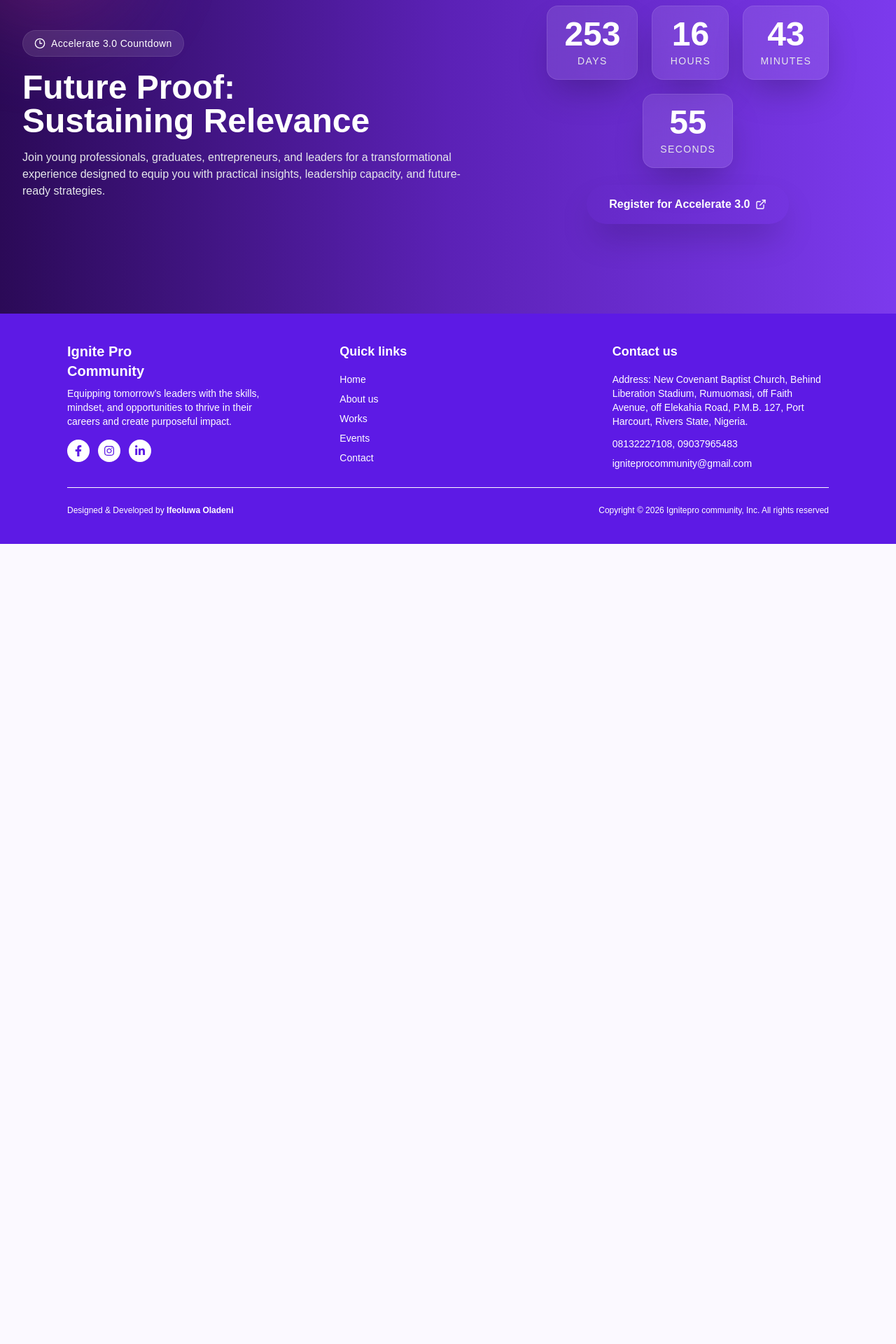
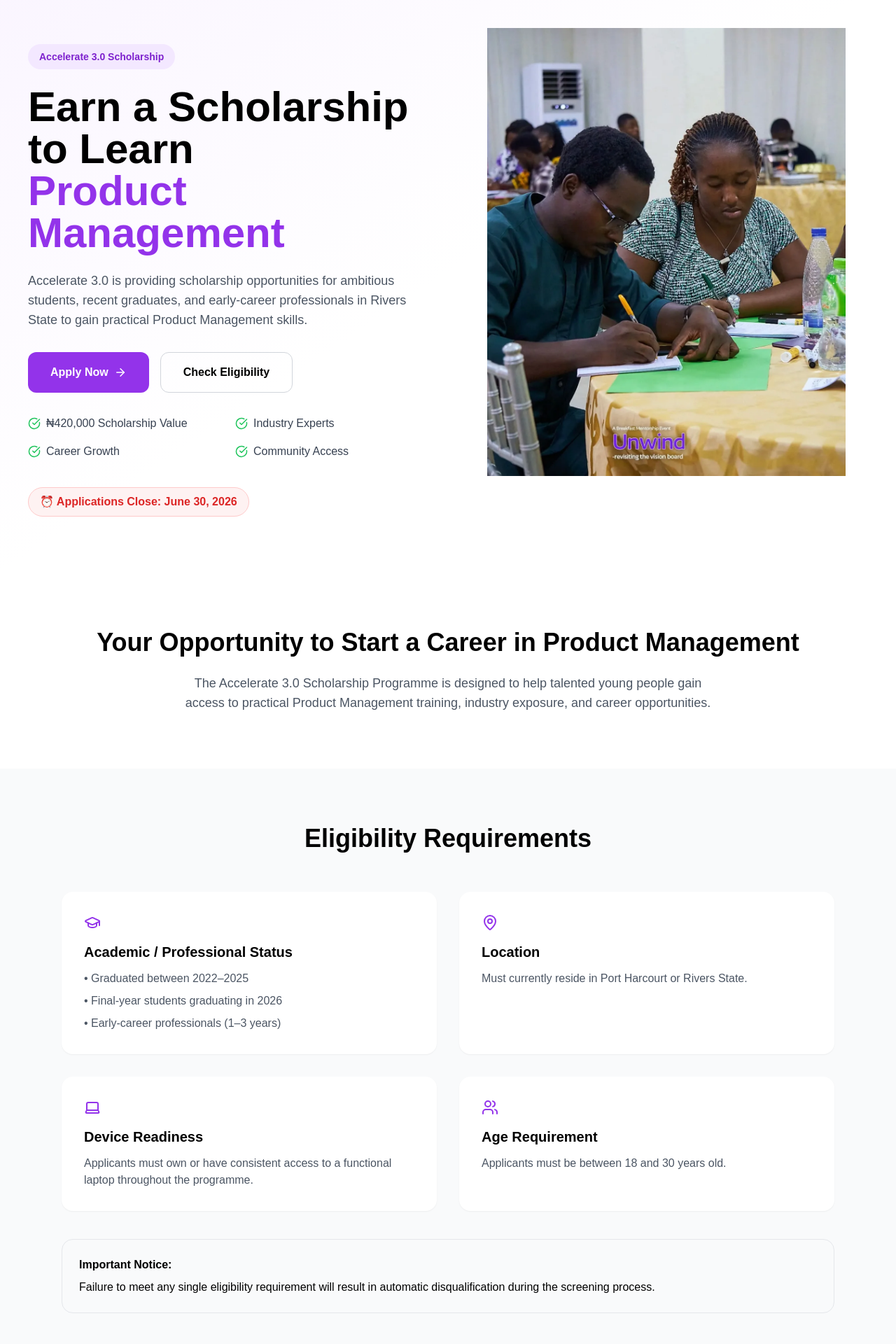
Before and after one commit to ifeday1/ignitepro, a React (Create React App) app: page /accelerate3.0/scholarship in a window 1280 px wide. Shown: the part 120-2040 px from the top of the page at 70% size. Before the commit the page ends 897 px from the top, so only its background shows below. Built offline with nearby package versions, Linux system fonts and the light colour scheme.

Commit message:
scholarship

```diff
--- a/src/App.js
+++ b/src/App.js
@@ -19,6 +19,7 @@ import Podcast from './components/Podcast';
 import AcceleratePage from './pages/AcceleratePage';
 import AccelerateCountdown from './components/AccelerateCountdown';
 import Donate from './pages/Donate';
+import ScholarshipPage from './pages/ScholarshipPage';
 
 function App() {
   return (
@@ -41,7 +42,8 @@ function App() {
           <Route path='/pitch-form' element={<Form />} />
           <Route path='/speakers' element={<Speakers />} />
           <Route path='/accelerate3.0' element={<AcceleratePage />} />
-          <Route path='/donate' element={<Donate/>} />
+          <Route path='/accelerate3.0/scholarship' element={<ScholarshipPage />} />
+          <Route path='/donate' element={<Donate />} />
         </Routes>
         <AccelerateCountdown />
 
--- a/src/pages/Donate.jsx
+++ b/src/pages/Donate.jsx
@@ -93,7 +93,6 @@ const Donate = () => {
             </p>
           </div>
 
-
           <div className='grid md:grid-cols-3 gap-8'>
             <div className='bg-gray-50 rounded-3xl p-8'>
               <h3 className='font-bold text-xl mb-3'>Leadership Development</h3>
--- /dev/null
+++ b/src/pages/ScholarshipPage.jsx
@@ -0,0 +1,194 @@
+import React from 'react';
+import {
+  ArrowRight,
+  CheckCircle,
+  Laptop,
+  GraduationCap,
+  MapPin,
+  Users,
+} from 'lucide-react';
+import SH from '../assets/35.jpg';
+
+const ScholarshipPage = () => {
+  const applyLink =
+    'https://docs.google.com/forms/d/e/1FAIpQLSd88bp35shpYj0RkSF6z2AHq7ZvRBWe_q2Hx2NMwKcXSHfDwA/viewform';
+
+  return (
+    <div className='min-h-screen bg-white mt-20'>
+      {/* Hero */}
+      <section className='relative overflow-hidden bg-gradient-to-br from-purple-50 via-white to-orange-50'>
+        <div className='max-w-7xl mx-auto px-6 lg:px-10 py-20'>
+          <div className='grid lg:grid-cols-2 gap-12 items-center'>
+            <div>
+              <span className='inline-block bg-purple-100 text-purple-700 px-4 py-2 rounded-full text-sm font-semibold'>
+                Accelerate 3.0 Scholarship
+              </span>
+
+              <h1 className='mt-6 text-5xl md:text-6xl font-bold leading-tight'>
+                Earn a Scholarship to Learn
+                <span className='text-purple-600 block'>
+                  Product Management
+                </span>
+              </h1>
+
+              <p className='mt-6 text-lg text-gray-600'>
+                Accelerate 3.0 is providing scholarship opportunities for
+                ambitious students, recent graduates, and early-career
+                professionals in Rivers State to gain practical Product
+                Management skills.
+              </p>
+
+              <div className='mt-8 flex flex-wrap gap-4'>
+                <a
+                  href={applyLink}
+                  target='_blank'
+                  rel='noreferrer'
+                  className='bg-purple-600 hover:bg-purple-700 text-white px-8 py-4 rounded-xl font-semibold flex items-center gap-2'
+                >
+                  Apply Now
+                  <ArrowRight size={18} />
+                </a>
+
+                <a
+                  href='#eligibility'
+                  className='border border-gray-300 px-8 py-4 rounded-xl font-semibold'
+                >
+                  Check Eligibility
+                </a>
+              </div>
+
+              <div className='mt-8 grid grid-cols-2 gap-4'>
+                {[
+                  '₦420,000 Scholarship Value',
+                  'Industry Experts',
+                  'Career Growth',
+                  'Community Access',
+                ].map((item) => (
+                  <div
+                    key={item}
+                    className='flex items-center gap-2 text-gray-700'
+                  >
+                    <CheckCircle className='text-green-500' size={18} />
+                    {item}
+                  </div>
+                ))}
+              </div>
+            </div>
+
+            <div>
+              <img
+                src={SH}
+                alt='Scholarship'
+                className='w-full max-w-lg mx-auto'
+              />
+            </div>
+          </div>
+          <div className='inline-flex items-center gap-2 bg-red-50 border border-red-200 text-red-600 px-4 py-2 rounded-full font-semibold mt-4'>
+            ⏰ Applications Close: June 30, 2026
+          </div>
+        </div>
+      </section>
+
+      {/* Opportunity */}
+      <section className='py-20'>
+        <div className='max-w-6xl mx-auto px-6'>
+          <div className='text-center'>
+            <h2 className='text-4xl font-bold'>
+              Your Opportunity to Start a Career in Product Management
+            </h2>
+
+            <p className='mt-6 text-lg text-gray-600 max-w-3xl mx-auto'>
+              The Accelerate 3.0 Scholarship Programme is designed to help
+              talented young people gain access to practical Product Management
+              training, industry exposure, and career opportunities.
+            </p>
+          </div>
+        </div>
+      </section>
+
+      {/* Eligibility */}
+      <section id='eligibility' className='py-20 bg-gray-50'>
+        <div className='max-w-6xl mx-auto px-6'>
+          <h2 className='text-4xl font-bold text-center mb-14'>
+            Eligibility Requirements
+          </h2>
+
+          <div className='grid md:grid-cols-2 gap-8'>
+            <div className='bg-white p-8 rounded-2xl shadow-sm'>
+              <GraduationCap className='text-purple-600 mb-4' />
+              <h3 className='font-bold text-xl mb-3'>
+                Academic / Professional Status
+              </h3>
+
+              <ul className='space-y-2 text-gray-600'>
+                <li>• Graduated between 2022–2025</li>
+                <li>• Final-year students graduating in 2026</li>
+                <li>• Early-career professionals (1–3 years)</li>
+              </ul>
+            </div>
+
+            <div className='bg-white p-8 rounded-2xl shadow-sm'>
+              <MapPin className='text-purple-600 mb-4' />
+              <h3 className='font-bold text-xl mb-3'>Location</h3>
+
+              <p className='text-gray-600'>
+                Must currently reside in Port Harcourt or Rivers State.
+              </p>
+            </div>
+
+            <div className='bg-white p-8 rounded-2xl shadow-sm'>
+              <Laptop className='text-purple-600 mb-4' />
+              <h3 className='font-bold text-xl mb-3'>Device Readiness</h3>
+
+              <p className='text-gray-600'>
+                Applicants must own or have consistent access to a functional
+                laptop throughout the programme.
+              </p>
+            </div>
+
+            <div className='bg-white p-8 rounded-2xl shadow-sm'>
+              <Users className='text-purple-600 mb-4' />
+              <h3 className='font-bold text-xl mb-3'>Age Requirement</h3>
+
+              <p className='text-gray-600'>
+                Applicants must be between 18 and 30 years old.
+              </p>
+            </div>
+          </div>
+
+          <div className='mt-10 bg-orange-50 border border-orange-200 rounded-2xl p-6'>
+            <p className='font-semibold text-orange-700'>Important Notice:</p>
+
+            <p className='text-orange-600 mt-2'>
+              Failure to meet any single eligibility requirement will result in
+              automatic disqualification during the screening process.
+            </p>
+          </div>
+        </div>
+      </section>
+
+      {/* CTA */}
+      <section className='bg-purple-700 py-20'>
+        <div className='max-w-4xl mx-auto px-6 text-center text-white'>
+          <h2 className='text-5xl font-bold'>Ready to Take the Next Step?</h2>
+
+          <p className='mt-6 text-lg text-purple-100'>
+            Limited scholarship slots are available. Apply now and begin your
+            Product Management journey through Accelerate 3.0.
+          </p>
+
+          <a
+            href={applyLink}
+            target='_blank'
+            rel='noreferrer'
+            className='inline-flex mt-8 bg-white text-purple-700 px-8 py-4 rounded-xl font-bold'
+          >
+            Apply For Scholarship
+          </a>
+        </div>
+      </section>
+    </div>
+  );
+};
+
+export default ScholarshipPage;
```
